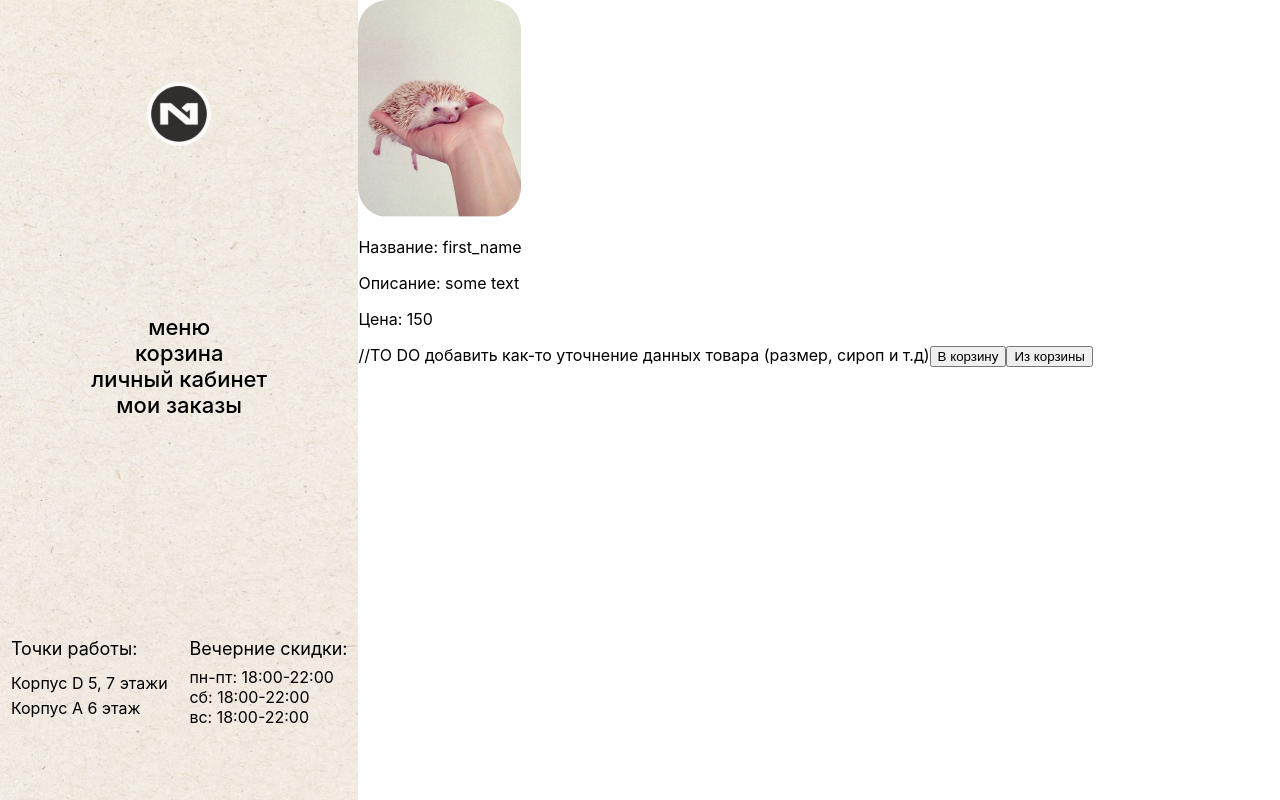
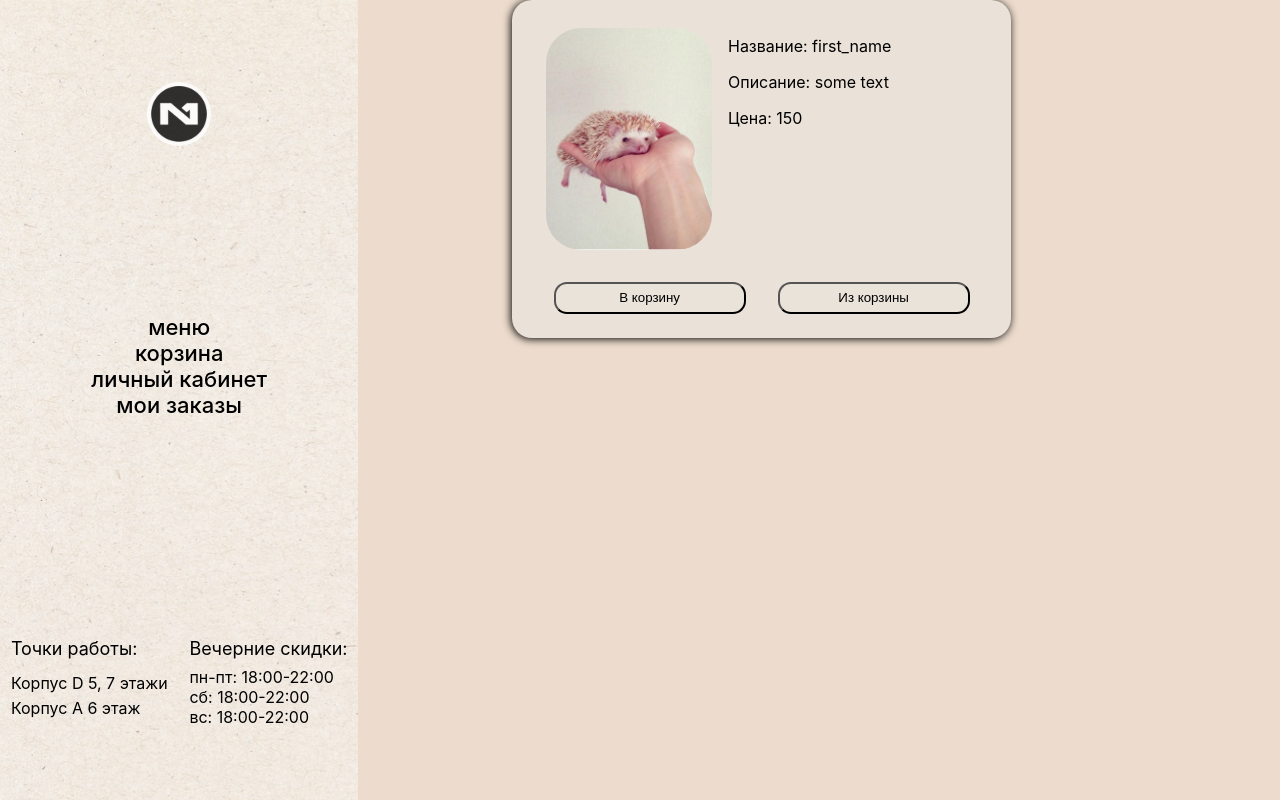
Before and after one commit to BornOfTheMoon/Coffee, a React (Create React App) app: page /product in a window 1280 px wide. Built offline with nearby package versions, Linux system fonts and the light colour scheme; no server answers.

Commit message:
make ProductDetailsPage better

```diff
--- a/src/components/ProductDetails/ProductDetails.js
+++ b/src/components/ProductDetails/ProductDetails.js
@@ -67,9 +67,8 @@ function ProductDetails({product}) {
                 </div>
             </div>
 
-            //TO DO добавить как-то уточнение данных товара (размер, сироп и т.д)
-
-            <button type="submit" className={styles.productCard__button}
+            <div className={styles.buttons}>
+                <button type="submit" className={styles.productCard__button}
                     onClick={toBasket}>
                 В корзину
             </button>
@@ -77,6 +76,7 @@ function ProductDetails({product}) {
                     onClick={fromBasket}>
                 Из корзины
             </button>
+            </div>
         </div>
     )
 }
--- a/src/components/ProductDetails/ProductDetails.module.css
+++ b/src/components/ProductDetails/ProductDetails.module.css
@@ -0,0 +1,39 @@
+.productDetails {
+    width: 35vw;
+    padding: 1.5vh 2vw 2vh;
+    margin-bottom: 10vh;
+    margin-left: 10vw;
+    border-radius: 20px;
+    background: #EAE2D8;
+    background-blend-mode: overlay;
+    box-shadow: -1px 1px 8px black;
+}
+
+.productCard__content {
+    padding: 1vh 1vh 3vh;
+    display: flex;
+    flex-direction: row;
+    justify-content: normal;
+}
+
+.productCard__content > img {
+    border-radius: 35px;
+    width: 13vw;
+    margin-top: 1vh;
+    margin-right: 2vh;
+}
+
+.productCard__button {
+    width: 15vw;
+    height: 4vh;
+    border-radius: 13px;
+    margin: 1vh 1vh;
+    background-color: rgba(236, 234, 234, 0.1);
+}
+
+.buttons {
+    /*padding: 0 -1vh 0 -1vh;*/
+    display: flex;
+    flex-direction: row;
+    justify-content: space-around;
+}
--- a/src/pages/ProductDetailsPage/ProductDetailsPage.module.css
+++ b/src/pages/ProductDetailsPage/ProductDetailsPage.module.css
@@ -1,3 +1,14 @@
 .productDetailsPage__content {
-    margin-left: 28vw;
+    margin-left: 30vw;
 }
+
+.productDetailsPage{
+    background: #EDDCCD;
+    min-height: 100vh;
+    background-blend-mode: overlay;
+}
+
+.productDetailsPage > img {
+    border-radius: 35px;
+    width: 9vw;
+}
```
